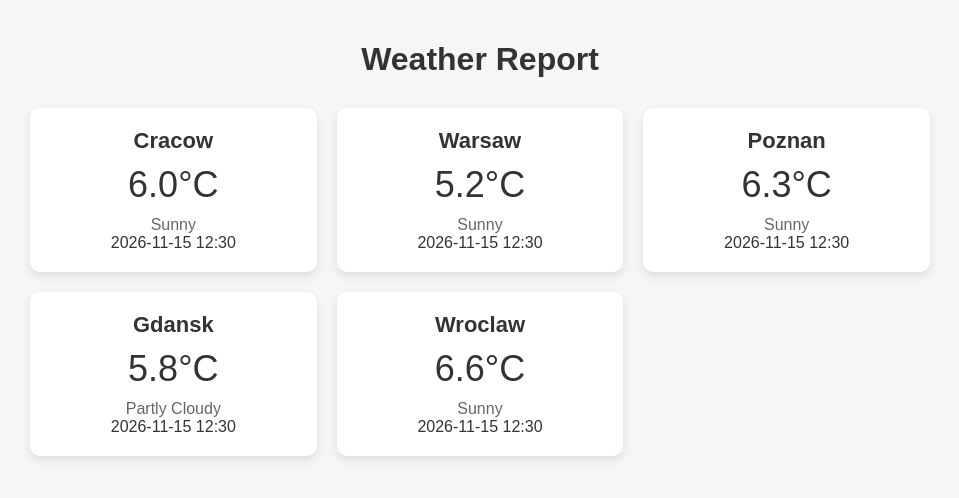
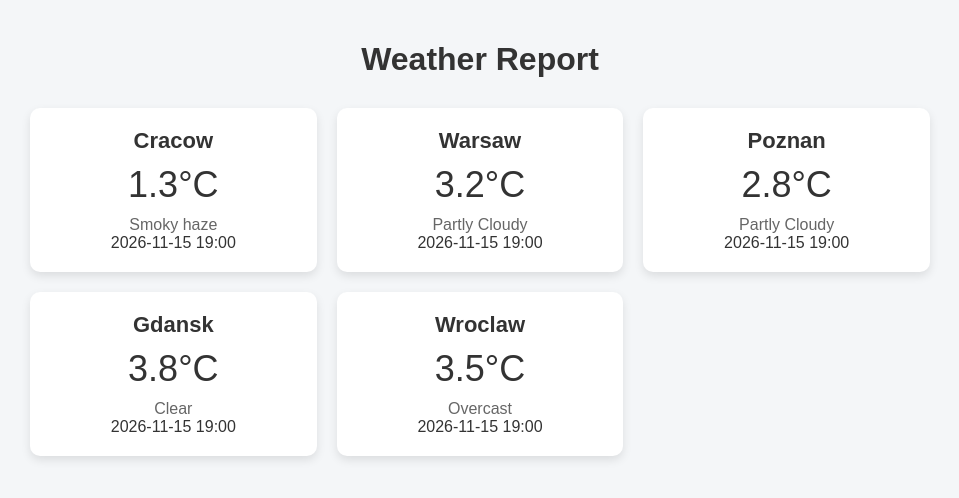
Before and after one commit to Mascotte33/cron-data-puller, a plain HTML site: page index.html in a window 1280 px wide. Shown: the whole page, without its empty margins (160-1119 px from the left). Drawn offline with Linux system fonts and the light colour scheme.

Commit message:
Update weather report (scheduled)

```diff
--- a/index.html
+++ b/index.html
@@ -83,41 +83,41 @@
 
                 <div class="weather-card">
                     <div class="city">Cracow</div>
-                    <div class="temp">6.0°C</div>
-                    <div class="condition">Sunny</div>
-                    <div class="last_updated">2026-11-15 12:30</div>
+                    <div class="temp">1.3°C</div>
+                    <div class="condition">Smoky haze</div>
+                    <div class="last_updated">2026-11-15 19:00</div>
                 </div>
 
 
                 <div class="weather-card">
                     <div class="city">Warsaw</div>
-                    <div class="temp">5.2°C</div>
-                    <div class="condition">Sunny</div>
-                    <div class="last_updated">2026-11-15 12:30</div>
+                    <div class="temp">3.2°C</div>
+                    <div class="condition">Partly Cloudy</div>
+                    <div class="last_updated">2026-11-15 19:00</div>
                 </div>
 
 
                 <div class="weather-card">
                     <div class="city">Poznan</div>
-                    <div class="temp">6.3°C</div>
-                    <div class="condition">Sunny</div>
-                    <div class="last_updated">2026-11-15 12:30</div>
+                    <div class="temp">2.8°C</div>
+                    <div class="condition">Partly Cloudy</div>
+                    <div class="last_updated">2026-11-15 19:00</div>
                 </div>
 
 
                 <div class="weather-card">
                     <div class="city">Gdansk</div>
-                    <div class="temp">5.8°C</div>
-                    <div class="condition">Partly Cloudy</div>
-                    <div class="last_updated">2026-11-15 12:30</div>
+                    <div class="temp">3.8°C</div>
+                    <div class="condition">Clear</div>
+                    <div class="last_updated">2026-11-15 19:00</div>
                 </div>
 
 
                 <div class="weather-card">
                     <div class="city">Wroclaw</div>
-                    <div class="temp">6.6°C</div>
-                    <div class="condition">Sunny</div>
-                    <div class="last_updated">2026-11-15 12:30</div>
+                    <div class="temp">3.5°C</div>
+                    <div class="condition">Overcast</div>
+                    <div class="last_updated">2026-11-15 19:00</div>
                 </div>
 
     </section>
```
